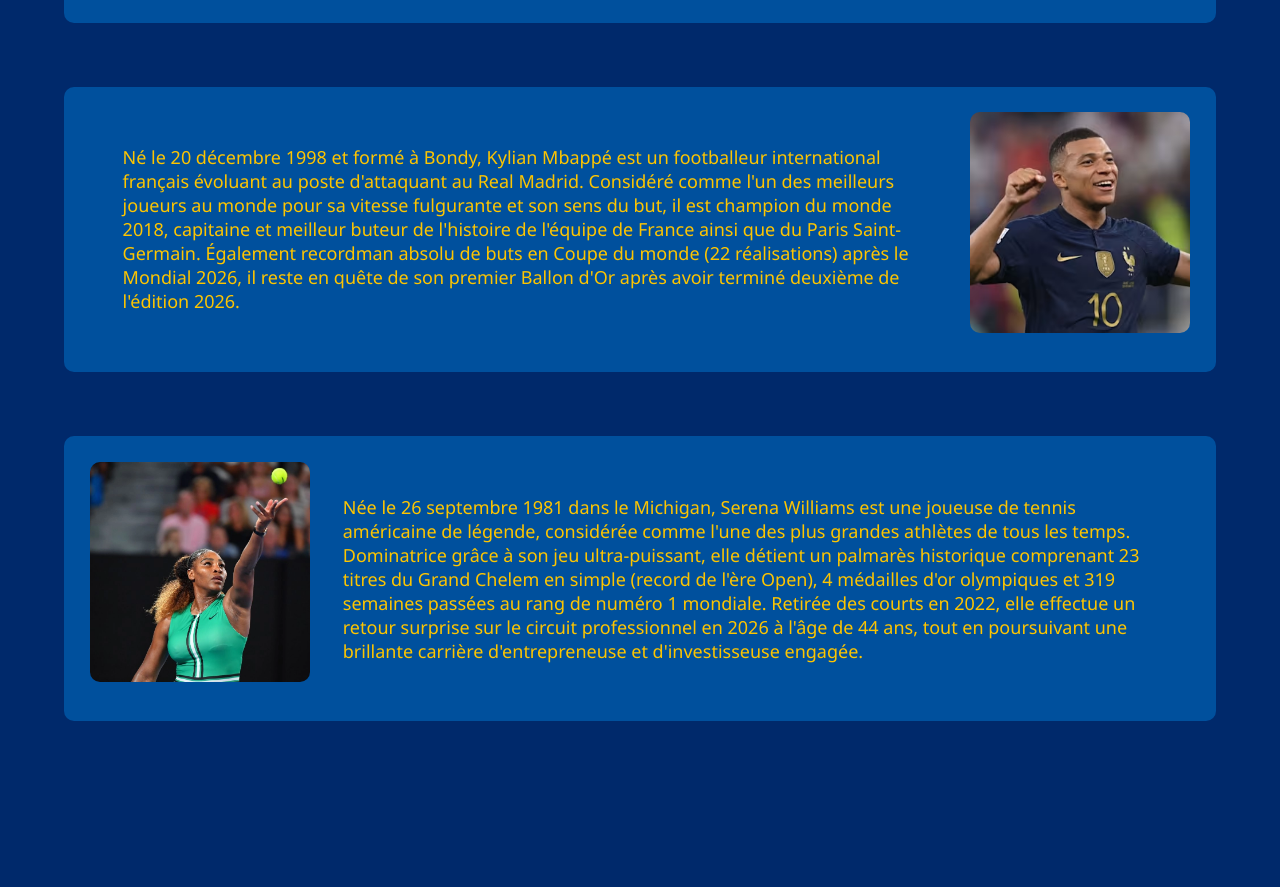
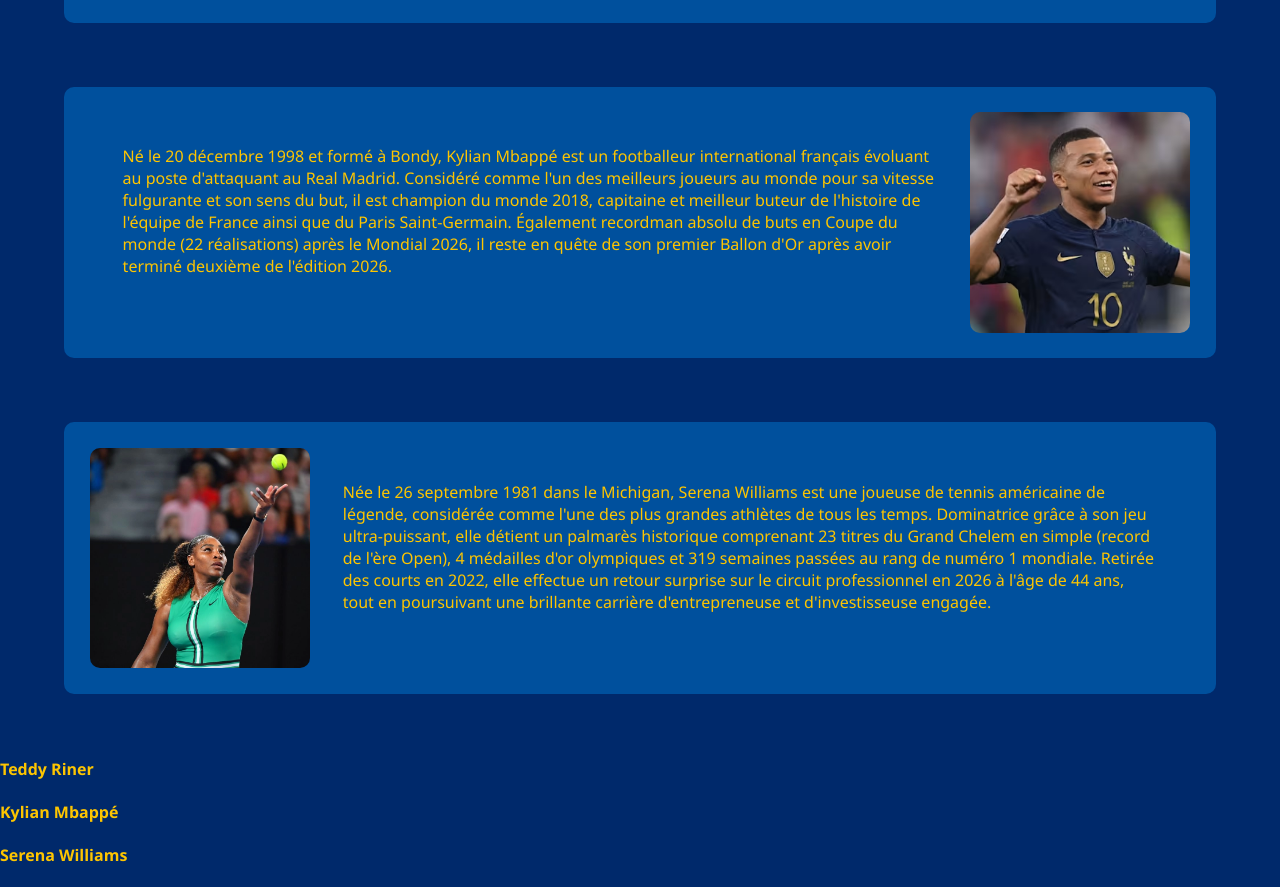
Before and after one commit to oazenstarck/projet_soutenance, a plain HTML site: page index.html in a window 1280 px wide. Shown: the part 377-1264 px from the top of the page. Before the commit the page ends 1162 px from the top, so only its background shows below. Drawn offline with Linux system fonts and the light colour scheme.

Commit message:
Main page footer and Mbappe's page

```diff
--- a/index.html
+++ b/index.html
@@ -38,7 +38,9 @@
         </div>
     </a>
     <footer>
-
+        <h4 id="teddy_footer"><a href="pages/page_l.html">Teddy Riner</a></h4>
+        <h4 id="kylian_footer"><a href="pages/page_o.html">Kylian Mbappé</a></h4>
+        <h4 id="serena_footer"><a href="pages/page_a.html">Serena Williams</a></h4>
     </footer>
 </body>
 </html>
--- a/style/styles.css
+++ b/style/styles.css
@@ -73,7 +73,7 @@ a:hover {
     border-radius: 10px;
     background-color: #00509d;
     color: #fdc500;
-    font-size: 18px;
+    font-size: 100%;
     display: flex;
 }
 
@@ -96,7 +96,7 @@ a:hover {
     border-radius: 10px;
     background-color: #00509d;
     color: #fdc500;
-    font-size: 18px;
+    font-size: 100%;
     display: flex;
 }
 
@@ -119,3 +119,16 @@ a:hover {
 #teddy_div:hover, #kylian_div:hover, #serena_div:hover {
     transform: scale(1.05);
 }
+
+#teddy_footer, #kylian_footer, #serena_footer {
+    text-align: center;
+    vertical-align: top;
+    display: flex;
+    margin-left: auto;
+}
+
+#footer {
+    display: flex;
+    align-items: center;
+    justify-content: space-between;
+}
```
Also changed, not shown: pages/page_o.html (+2 -0 lines), style/o.css (+8 -2 lines).
